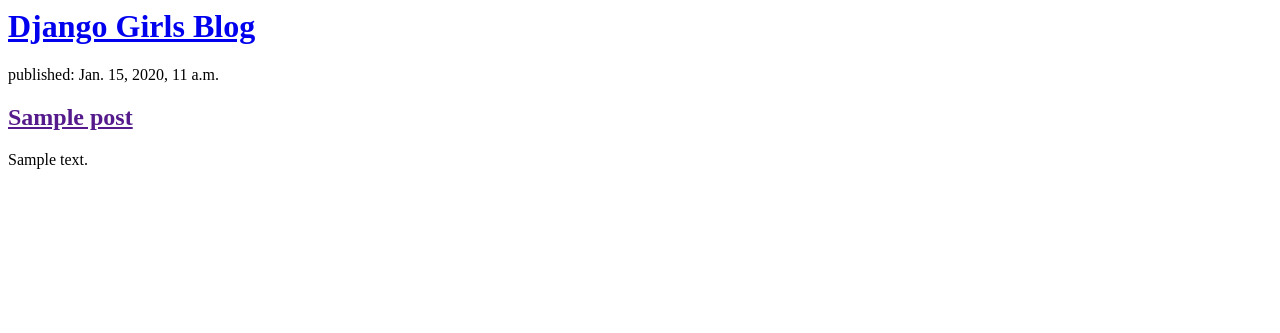
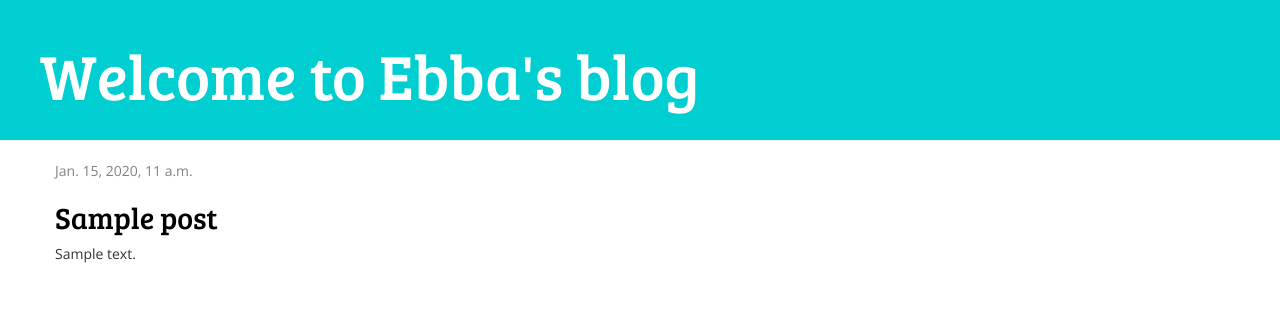
Before and after one commit to ebbakalderen/my-first-blog, a Django app: template blog/templates/blog/post_list.html in a window 1280 px wide. Shown: the top 333 px of the page. Run offline with Django 3.2, Linux system fonts and the light colour scheme; the template is opened without the code that fills it: values that come from a table or form of the project are taken from there, others are empty; tables that the repository leaves empty hold one stand-in row (values such as "Sample post"); some libraries are stand-ins or nearby versions.

Commit message:
Added view and template for detailed blog post as well as CSS for the site.

```diff
--- /dev/null
+++ b/blog/static/css/blog.css
@@ -0,0 +1,54 @@
+    .page-header {
+        background-color: #00CED1;
+        margin-top: 0;
+        padding: 20px 20px 20px 40px;
+    }
+
+    .page-header h1, .page-header h1 a, .page-header h1 a:visited, .page-header h1 a:active {
+        color: #FFFFFF;
+        font-size: 48pt;
+        text-decoration: none;
+        font-family: 'Bree Serif', serif;
+    }
+
+    .content {
+        margin-left: 40px;
+    }
+
+    h2, h2 a {
+        font-family: 'Bree Serif', serif;
+        color: #000000
+    }
+
+
+    .date {
+        font-family: 'Open Sans', sans-serif;
+        color: #828282;
+    }
+
+    .save {
+        float: right;
+    }
+
+    .post-form textarea, .post-form input {
+        width: 100%;
+    }
+
+    .top-menu, .top-menu:hover, .top-menu:visited {
+        color: #ffffff;
+        float: right;
+        font-size: 26pt;
+        margin-right: 20px;
+    }
+
+    .post {
+        margin-bottom: 70px;
+    }
+
+    .post p {
+        font-family: 'Open Sans', sans-serif;
+    }
+
+    .post h1 a, .post h1 a:visited {
+        color: #000000;
+    }
--- /dev/null
+++ b/blog/templates/blog/base.html
@@ -0,0 +1,23 @@
+{% load static %}
+<html>
+    <head>
+        <title>Ebba's blog</title>
+        <link rel="stylesheet" href="//maxcdn.bootstrapcdn.com/bootstrap/3.2.0/css/bootstrap.min.css">
+        <link rel="stylesheet" href="//maxcdn.bootstrapcdn.com/bootstrap/3.2.0/css/bootstrap-theme.min.css">
+        <link href="https://fonts.googleapis.com/css?family=Bree+Serif|Open+Sans" rel="stylesheet" type="text/css">
+        <link rel="stylesheet" href="{% static 'css/blog.css' %}">
+    </head>
+    <body>
+      <div class="page-header">
+        <h1><a href="/">Welcome to Ebba's blog</a></h1>
+      </div>
+      <div class="content container">
+        <div class="row">
+          <div class="col-md-8">
+            {% block content %}
+            {% endblock %}
+            </div>
+        </div>
+      </div>
+    </body>
+</html>
--- a/blog/templates/blog/post_list.html
+++ b/blog/templates/blog/post_list.html
@@ -1,19 +1,13 @@
-<html>
-    <head>
-        <title>Django Girls blog</title>
-    </head>
-    <body>
-        <div>
-            <h1><a href="/">Django Girls Blog</a></h1>
-        </div>
+{% extends 'blog/base.html' %}
 
-        {% for post in posts %}
-          <div>
-            <p>published: {{ post.published_date }}</p>
-            <h2><a href="">{{ post.title }}</a></h2>
-            <p>{{ post.text|linebreaksbr }}</p>
-          </div>
-        {% endfor %}
-
-    </body>
-</html>
+{% block content %}
+  {% for post in posts %}
+    <div class="post">
+      <div class="date">
+        {{ post.published_date }}
+      </div>
+      <h2><a href="{% url 'post_detail' pk=post.pk %}">{{ post.title }}</a></h2>
+      <p>{{ post.text|linebreaksbr }}</p>
+    </div>
+  {% endfor %}
+{% endblock %}
--- a/blog/urls.py
+++ b/blog/urls.py
@@ -3,4 +3,5 @@ from . import views
 
 urlpatterns = [
     path('', views.post_list, name='post_list'),
+    path('post/<int:pk>/', views.post_detail, name='post_detail'),
 ]
--- a/blog/views.py
+++ b/blog/views.py
@@ -1,4 +1,4 @@
-from django.shortcuts import render
+from django.shortcuts import render, get_object_or_404
 from django.utils import timezone
 from .models import Post
 # Create your views here.
@@ -6,3 +6,6 @@ from .models import Post
 def post_list(request):
     posts = Post.objects.filter(published_date__lte=timezone.now()).order_by('published_date')
     return render(request, 'blog/post_list.html', {'posts': posts})
+def post_detail(request, pk):
+    post = get_object_or_404(Post, pk=pk)
+    return render(request, 'blog/post_detail.html', {'post': post})
```
Also changed, not shown: blog/templates/blog/post_detail.html (added, +13 -0 lines).
